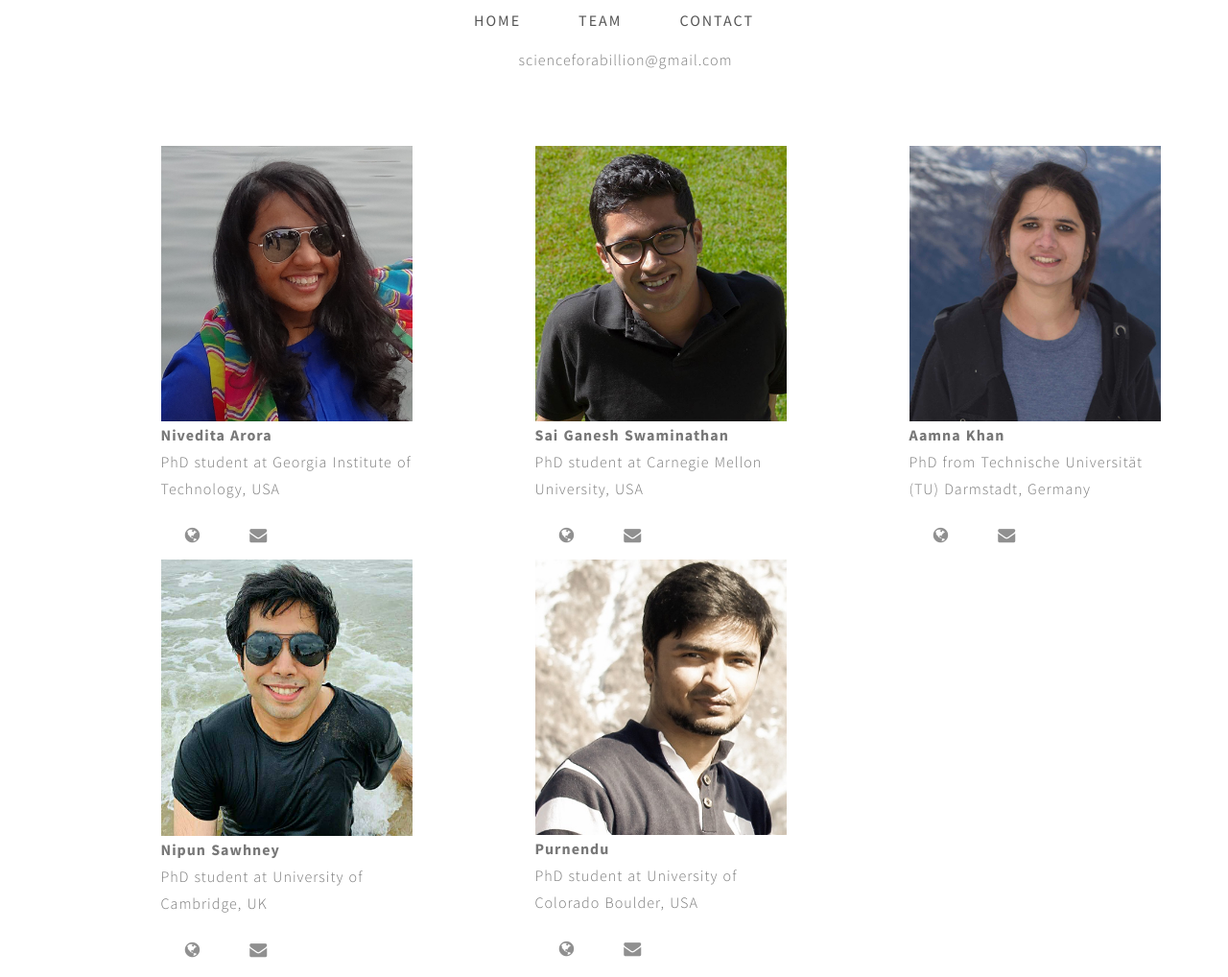
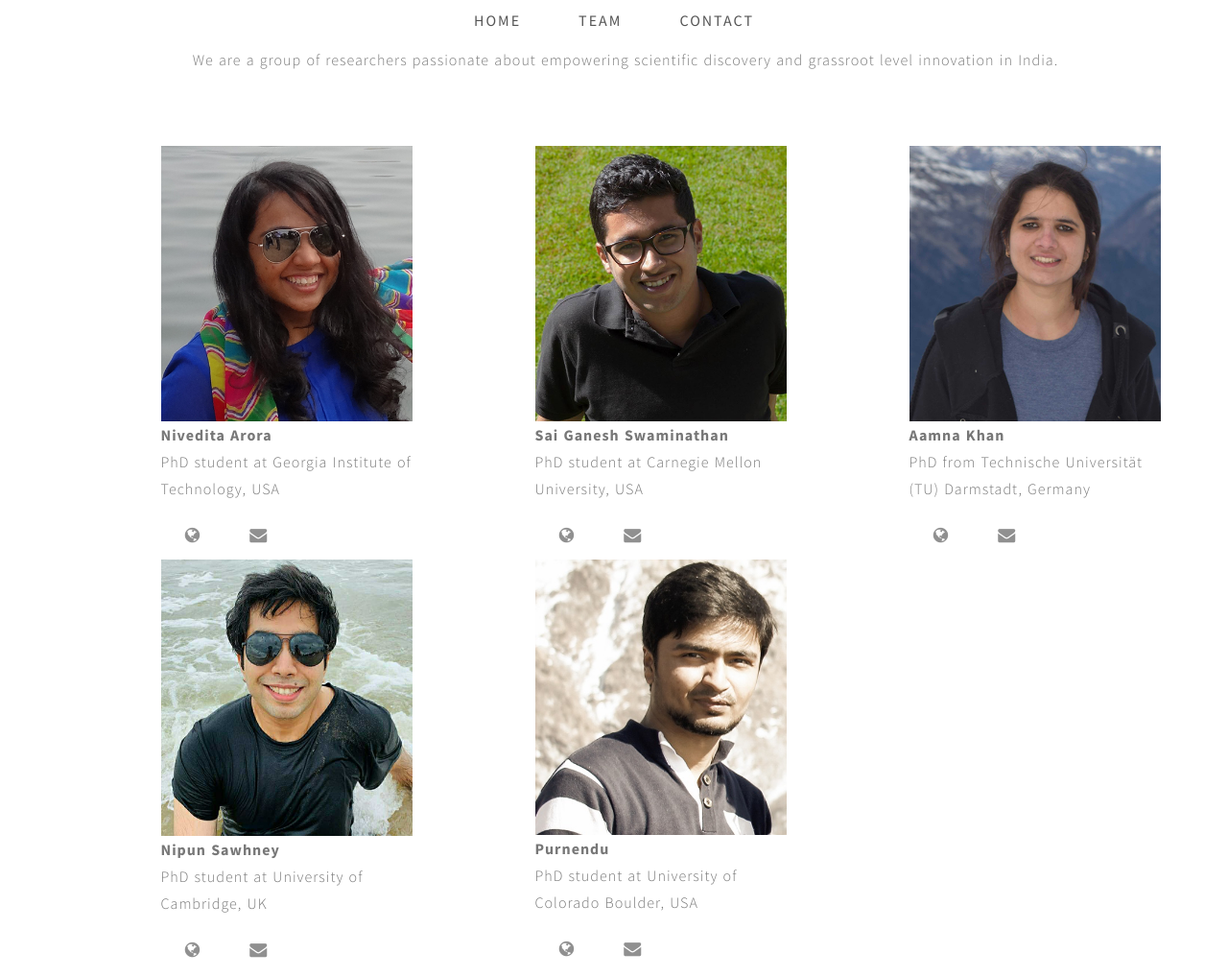
Before and after one commit to sciencefab/sciencefab.gihub.io, a plain HTML site: page Team.html in a window 1280 px wide. Shown: the top 1018 px of the page at 96% size. Drawn offline with nearby package versions, Linux system fonts and the light colour scheme; some packages are replaced by stand-ins of ours.

Commit message:
Update Team.html

```diff
--- a/Team.html
+++ b/Team.html
@@ -115,7 +115,7 @@
 					</div>
 					<div class="media-body">
 						<!--<h3 class="media-heading">Email</h3>-->
-						<p>scienceforabillion@gmail.com
+						<p>We are a group of researchers passionate about empowering scientific discovery and grassroot level innovation in India.
 						</p>
 					</div>
 				</div>
```
